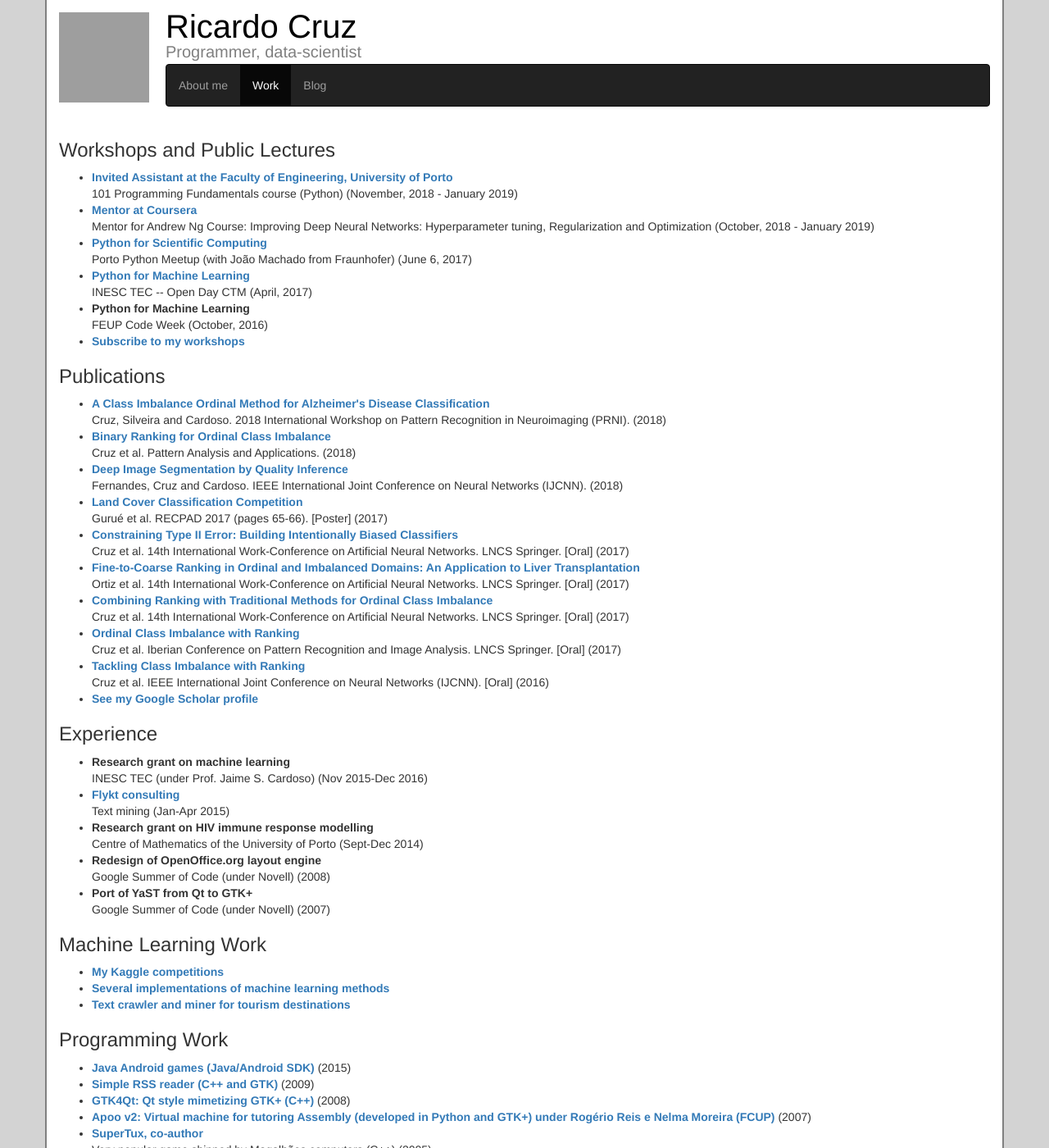
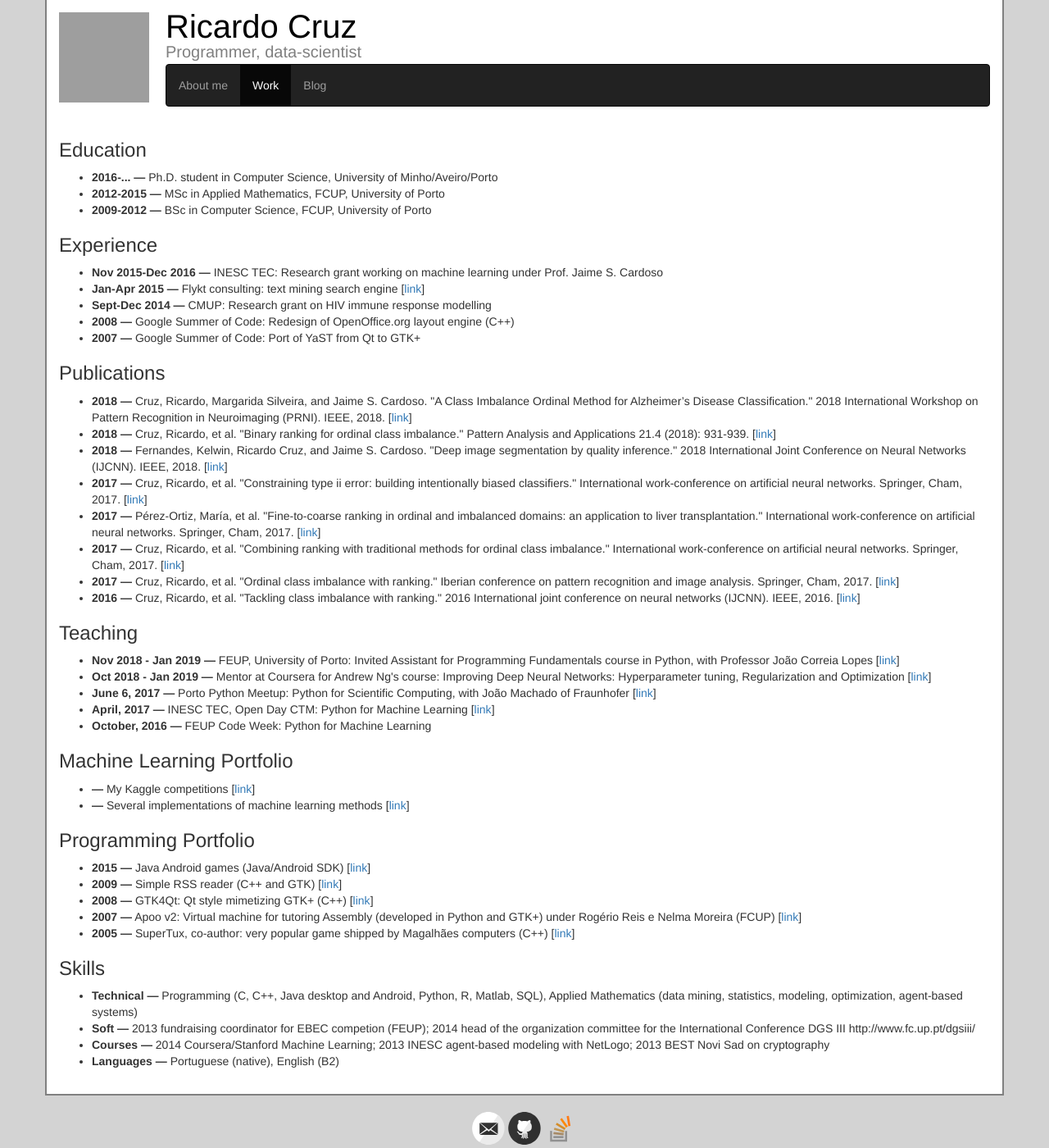
Before and after one commit to rpmcruz/rpmcruz.github.io, a Jekyll site: the page built from work.html, in a window 1280 px wide and 1400 px high. Shown: the whole window at 82% size. Built offline with Jekyll 4.4.1, drawn with Linux system fonts in a browser that asks for light colours; some of the changed text lies outside the part shown; grey boxes are pictures that could not be loaded.

Commit message:
Updated my work credentials.

```diff
--- a/work.html
+++ b/work.html
@@ -3,47 +3,102 @@ layout: default
 title: Ricardo Cruz - Work
 active: work
 ---
-<h3>Workshops and Public Lectures</h3>
+
+<h3>Education</h3>
 <ul>
-<li><b><a href="https://sigarra.up.pt/feup/en/UCURR_GERAL.FICHA_UC_VIEW?pv_ocorrencia_id=419983">Invited Assistant at the Faculty of Engineering, University of Porto</a></b><br/>101 Programming Fundamentals course (Python) (November, 2018 - January 2019)</li>
-<li><b><a href="https://coursera.credly.com/#!/member-badges/14523925">Mentor at Coursera</a></b><br/>Mentor for Andrew Ng Course: Improving Deep Neural Networks: Hyperparameter tuning, Regularization and Optimization (October, 2018 - January 2019)</li>
-<li><b><a href="https://www.youtube.com/watch?v=klr1z1EJ1yY">Python for Scientific Computing</a></b><br/>Porto Python Meetup (with João Machado from Fraunhofer) (June 6, 2017)</li>
-<li><b><a href="http://bip.inesctec.pt/181/noticia-ev05.html">Python for Machine Learning</a></b><br/>INESC TEC -- Open Day CTM (April, 2017)</li>
-<li><b>Python for Machine Learning</b><br/>FEUP Code Week (October, 2016)</li>
-<li><b><a href="https://groups.google.com/forum/#!forum/machine-learning-workshops">Subscribe to my workshops</a></b></li>
+
+<li><b>2016-... &mdash;</b> Ph.D. student in Computer Science, University of Minho/Aveiro/Porto</li>
+
+<li><b>2012-2015 &mdash;</b> MSc in Applied Mathematics, FCUP, University of Porto</li>
+
+<li><b>2009-2012 &mdash;</b> BSc in Computer Science, FCUP, University of Porto</li>
+
 </ul>
+
+<h3>Experience</h3>
+<ul>
+
+<li><b>Nov 2015-Dec 2016 &mdash;</b> INESC TEC: Research grant working on machine learning under Prof. Jaime S. Cardoso</li>
+
+<li><b>Jan-Apr 2015 &mdash;</b> Flykt consulting: text mining search engine [<a href="https://flykt.com">link</a>]</li>
+
+<li><b>Sept-Dec 2014 &mdash;</b> CMUP: Research grant on HIV immune response modelling</li>
+
+<li><b>2008 &mdash;</b> Google Summer of Code: Redesign of OpenOffice.org layout engine (C++)</li>
+
+<li><b>2007 &mdash;</b> Google Summer of Code: Port of YaST from Qt to GTK+</li>
+
+</ul>
+
 <h3>Publications</h3>
 <ul>
-<li><b><a href="https://ieeexplore.ieee.org/abstract/document/8423960/">A Class Imbalance Ordinal Method for Alzheimer's Disease Classification</a></b><br/>Cruz, Silveira and Cardoso. 2018 International Workshop on Pattern Recognition in Neuroimaging (PRNI). (2018)</li>
-<li><b><a href="https://link.springer.com/epdf/10.1007/s10044-018-0705-4?author_access_token=p2L5jwabAzmA-hENM_mugfe4RwlQNchNByi7wbcMAY42mOH72RPQeb098_tyy79R09eJLVa1A5i0Fl8_sgW1ks0WseTTuEtHZyi1eB8zBX3Z7vgZBxHJZ3x26EzyODMrDn4oUkmT-tVcZK4oD3u4vQ%3D%3D">Binary Ranking for Ordinal Class Imbalance</a></b><br/>Cruz et al. Pattern Analysis and Applications. (2018)</li>
-<li><b><a href="https://ieeexplore.ieee.org/abstract/document/8489696/">Deep Image Segmentation by Quality Inference</a></b><br/>Fernandes, Cruz and Cardoso. IEEE International Joint Conference on Neural Networks (IJCNN). (2018)</li>
-<li><b><a href="https://drive.google.com/file/d/0B8n5-Y-cA_5KQm1VckFBZDd4b1k/view">Land Cover Classification Competition</a></b><br/>Gurué et al. RECPAD 2017 (pages 65-66). [Poster] (2017)</li>
-<li><b><a href="https://link.springer.com/chapter/10.1007/978-3-319-59147-6_47">Constraining Type II Error: Building Intentionally Biased Classifiers</a></b><br/>Cruz et al. 14th International Work-Conference on Artificial Neural Networks. LNCS Springer. [Oral] (2017)</li>
-<li><b><a href="https://link.springer.com/chapter/10.1007/978-3-319-59147-6_45">Fine-to-Coarse Ranking in Ordinal and Imbalanced Domains: An Application to Liver Transplantation</a></b><br/>Ortiz et al. 14th International Work-Conference on Artificial Neural Networks. LNCS Springer. [Oral] (2017)</li>
-<li><b><a href="https://link.springer.com/chapter/10.1007/978-3-319-59147-6_46">Combining Ranking with Traditional Methods for Ordinal Class Imbalance</a></b><br/>Cruz et al. 14th International Work-Conference on Artificial Neural Networks. LNCS Springer. [Oral] (2017)</li>
-<li><b><a href="https://link.springer.com/chapter/10.1007/978-3-319-58838-4_1">Ordinal Class Imbalance with Ranking</a></b><br/>Cruz et al. Iberian Conference on Pattern Recognition and Image Analysis. LNCS Springer. [Oral] (2017)</li>
-<li><b><a href="http://ieeexplore.ieee.org/abstract/document/7727469/">Tackling Class Imbalance with Ranking</a></b><br/>Cruz et al. IEEE International Joint Conference on Neural Networks (IJCNN). [Oral] (2016)</li>
-<li><b><a href="https://scholar.google.pt/citations?user=pSFY_gQAAAAJ&hl=pt-PT">See my Google Scholar profile</a></b></li>
+
+<li><b>2018 &mdash;</b> Cruz, Ricardo, Margarida Silveira, and Jaime S. Cardoso. "A Class Imbalance Ordinal Method for Alzheimer’s Disease Classification." 2018 International Workshop on Pattern Recognition in Neuroimaging (PRNI). IEEE, 2018. [<a href="https://ieeexplore.ieee.org/abstract/document/8423960/">link</a>]</li>
+
+<li><b>2018 &mdash;</b> Cruz, Ricardo, et al. "Binary ranking for ordinal class imbalance." Pattern Analysis and Applications 21.4 (2018): 931-939. [<a href="https://link.springer.com/epdf/10.1007/s10044-018-0705-4?author_access_token=p2L5jwabAzmA-hENM_mugfe4RwlQNchNByi7wbcMAY42mOH72RPQeb098_tyy79R09eJLVa1A5i0Fl8_sgW1ks0WseTTuEtHZyi1eB8zBX3Z7vgZBxHJZ3x26EzyODMrDn4oUkmT-tVcZK4oD3u4vQ%3D%3D">link</a>]</li>
+
+<li><b>2018 &mdash;</b> Fernandes, Kelwin, Ricardo Cruz, and Jaime S. Cardoso. "Deep image segmentation by quality inference." 2018 International Joint Conference on Neural Networks (IJCNN). IEEE, 2018. [<a href="https://ieeexplore.ieee.org/abstract/document/8489696/">link</a>]</li>
+
+<li><b>2017 &mdash;</b> Cruz, Ricardo, et al. "Constraining type ii error: building intentionally biased classifiers." International work-conference on artificial neural networks. Springer, Cham, 2017. [<a href="https://link.springer.com/chapter/10.1007/978-3-319-59147-6_47">link</a>]</li>
+
+<li><b>2017 &mdash;</b> Pérez-Ortiz, María, et al. "Fine-to-coarse ranking in ordinal and imbalanced domains: an application to liver transplantation." International work-conference on artificial neural networks. Springer, Cham, 2017. [<a href="https://link.springer.com/chapter/10.1007/978-3-319-59147-6_45">link</a>]</li>
+
+<li><b>2017 &mdash;</b> Cruz, Ricardo, et al. "Combining ranking with traditional methods for ordinal class imbalance." International work-conference on artificial neural networks. Springer, Cham, 2017. [<a href="https://link.springer.com/chapter/10.1007/978-3-319-59147-6_46">link</a>]</li>
+
+<li><b>2017 &mdash;</b> Cruz, Ricardo, et al. "Ordinal class imbalance with ranking." Iberian conference on pattern recognition and image analysis. Springer, Cham, 2017. [<a href="https://link.springer.com/chapter/10.1007/978-3-319-58838-4_1">link</a>]</li>
+
+<li><b>2016 &mdash;</b> Cruz, Ricardo, et al. "Tackling class imbalance with ranking." 2016 International joint conference on neural networks (IJCNN). IEEE, 2016. [<a href="http://ieeexplore.ieee.org/abstract/document/7727469/">link</a>]</li>
+
 </ul>
-<h3>Experience</h3>
+
+<h3>Teaching</h3>
 <ul>
-<li><b>Research grant on machine learning</b><br/>INESC TEC (under Prof. Jaime S. Cardoso) (Nov 2015-Dec 2016)</li>
-<li><b><a href="https://flykt.com">Flykt consulting</a></b><br/>Text mining (Jan-Apr 2015)</li>
-<li><b>Research grant on HIV immune response modelling</b><br/>Centre of Mathematics of the University of Porto (Sept-Dec 2014)</li>
-<li><b>Redesign of OpenOffice.org layout engine</b><br/>Google Summer of Code (under Novell) (2008)</li>
-<li><b>Port of YaST from Qt to GTK+</b><br/>Google Summer of Code (under Novell) (2007)</li>
+
+<li><b>Nov 2018 - Jan 2019 &mdash;</b> FEUP, University of Porto: Invited Assistant for Programming Fundamentals course in Python, with Professor João Correia Lopes [<a href="https://sigarra.up.pt/feup/en/UCURR_GERAL.FICHA_UC_VIEW?pv_ocorrencia_id=419983">link</a>]</li>
+
+<li><b>Oct 2018 - Jan 2019 &mdash;</b> Mentor at Coursera for Andrew Ng's course: Improving Deep Neural Networks: Hyperparameter tuning, Regularization and Optimization [<a href="https://coursera.credly.com/#!/member-badges/14523925">link</a>]</li>
+
+<li><b>June 6, 2017 &mdash;</b> Porto Python Meetup: Python for Scientific Computing, with João Machado of Fraunhofer [<a href="https://www.youtube.com/watch?v=klr1z1EJ1yY">link</a>]</li>
+
+<li><b>April, 2017 &mdash;</b> INESC TEC, Open Day CTM: Python for Machine Learning [<a href="http://bip.inesctec.pt/181/noticia-ev05.html">link</a>]</li>
+
+<li><b>October, 2016 &mdash;</b> FEUP Code Week: Python for Machine Learning</li>
+
 </ul>
-<h3>Machine Learning Work</h3>
+
+<h3>Machine Learning Portfolio</h3>
 <ul>
-<li><b><a href="https://www.kaggle.com/rpmcruz">My Kaggle competitions</a></b></li>
-<li><b><a href="https://github.com/rpmcruz/machine-learning">Several implementations of machine learning methods</a></b></li>
-<li><b><a href="https://rpmcruz.shinyapps.io/ruiparse/">Text crawler and miner for tourism destinations</a></b></li>
+
+<li><b> &mdash;</b> My Kaggle competitions [<a href="https://www.kaggle.com/rpmcruz">link</a>]</li>
+
+<li><b> &mdash;</b> Several implementations of machine learning methods [<a href="https://github.com/rpmcruz/machine-learning">link</a>]</li>
+
 </ul>
-<h3>Programming Work</h3>
+
+<h3>Programming Portfolio</h3>
 <ul>
-<li><b><a href="https://play.google.com/store/apps/developer?id=Ricardo+Magalh%C3%A3es+Cruz">Java Android games (Java/Android SDK)</a></b> (2015)</li>
-<li><b><a href="http://www.omgubuntu.co.uk/2009/06/eatfeed-simple-desktop-rss-reader">Simple RSS reader (C++ and GTK)</a></b> (2009)</li>
-<li><b><a href="http://gtk4qt.sourceforge.net/">GTK4Qt: Qt style mimetizing GTK+ (C++)</a></b> (2008)</li>
-<li><b><a href="http://www.ncc.up.pt/Apoo/">Apoo v2: Virtual machine for tutoring Assembly (developed in Python and GTK+) under Rogério Reis e Nelma Moreira (FCUP)</a></b> (2007)</li>
-<li><b><a href="https://supertux.github.io/">SuperTux, co-author</a></b><br/>Very popular game shipped by Magalhães computers (C++) (2005)</li>
+
+<li><b>2015 &mdash;</b> Java Android games (Java/Android SDK) [<a href="https://play.google.com/store/apps/developer?id=Ricardo+Magalh%C3%A3es+Cruz">link</a>]</li>
+
+<li><b>2009 &mdash;</b> Simple RSS reader (C++ and GTK) [<a href="http://www.omgubuntu.co.uk/2009/06/eatfeed-simple-desktop-rss-reader">link</a>]</li>
+
+<li><b>2008 &mdash;</b> GTK4Qt: Qt style mimetizing GTK+ (C++) [<a href="http://gtk4qt.sourceforge.net/">link</a>]</li>
+
+<li><b>2007 &mdash;</b> Apoo v2: Virtual machine for tutoring Assembly (developed in Python and GTK+) under Rogério Reis e Nelma Moreira (FCUP) [<a href="http://www.ncc.up.pt/Apoo/">link</a>]</li>
+
+<li><b>2005 &mdash;</b> SuperTux, co-author: very popular game shipped by Magalhães computers (C++) [<a href="https://supertux.github.io/">link</a>]</li>
+
 </ul>
+
+<h3>Skills</h3>
+<ul>
+
+<li><b>Technical &mdash;</b> Programming (C, C++, Java desktop and Android, Python, R, Matlab, SQL), Applied Mathematics (data mining, statistics, modeling, optimization, agent-based systems)</li>
+
+<li><b>Soft &mdash;</b> 2013 fundraising coordinator for EBEC competion (FEUP); 2014 head of the organization committee for the International Conference DGS III http://www.fc.up.pt/dgsiii/</li>
+
+<li><b>Courses &mdash;</b> 2014 Coursera/Stanford Machine Learning; 2013 INESC agent-based modeling with NetLogo; 2013 BEST Novi Sad on cryptography</li>
+
+<li><b>Languages &mdash;</b> Portuguese (native), English (B2)</li>
+
+</ul>
```
